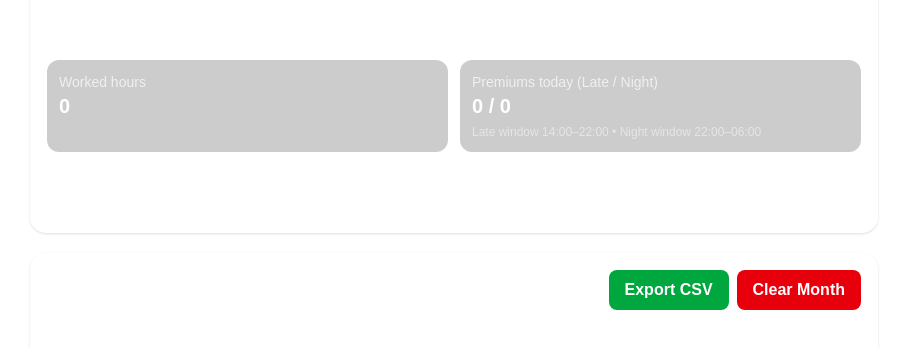
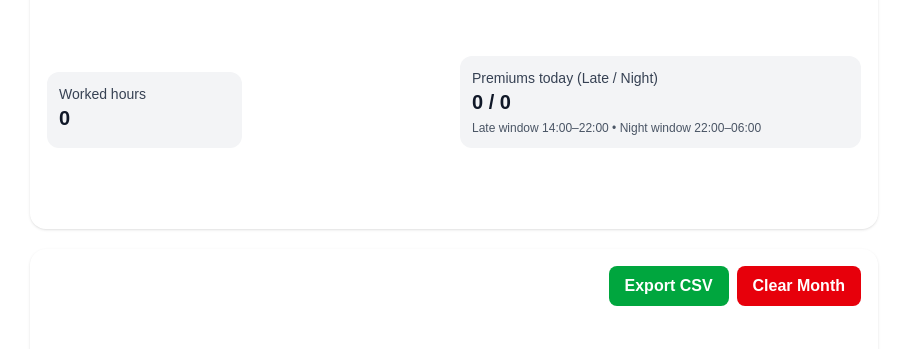
Before and after one commit to phil18019/wage-app, a Next.js app: page / in a window 1280 px wide. Shown: the part 477-826 px from the top of the page, without its empty margins (186-1093 px from the left). Built offline with nearby package versions, Linux system fonts and the light colour scheme.

Commit message:
Fix home summary cards layout

```diff
--- a/app/page.tsx
+++ b/app/page.tsx
@@ -507,20 +507,33 @@ export default function Home() {
             <div className={label}>Sick hours</div>
             <input className={input} value={sickHours} onChange={(e) => setSickHours(e.target.value)} placeholder="0" inputMode="decimal" />
           </div>
+
+          <div className="mt-4 grid grid-cols-1 sm:grid-cols-2 gap-3">
+
+  <div className="rounded-xl bg-gray-100 dark:bg-black/20 p-3">
+    <div className="text-sm text-gray-700 dark:text-white/70">
+      Worked hours
     </div>
 
-        <div className="mt-4 grid grid-cols-1 sm:grid-cols-2 gap-3">
-          <div className="rounded-xl bg-black/20 p-3">
-            <div className="text-sm text-white/70">Worked hours</div>
-            <div className="text-xl font-bold">{workedHours}</div>
+    <div className="text-xl font-bold text-gray-900 dark:text-white">
+      {workedHours}
     </div>
-          <div className="rounded-xl bg-black/20 p-3">
-            <div className="text-sm text-white/70">Premiums today (Late / Night)</div>
-            <div className="text-xl font-bold">
+  </div>
+  </div>
+  <div className="rounded-xl bg-gray-100 dark:bg-black/20 p-3">
+    <div className="text-sm text-gray-700 dark:text-white/70">
+      Premiums today (Late / Night)
+    </div>
+
+    <div className="text-xl font-bold text-gray-900 dark:text-white">
       {prem.lateHours} / {prem.nightHours}
     </div>
-            <div className="text-xs text-white/50 mt-1">Late window 14:00–22:00 • Night window 22:00–06:00</div>
+
+    <div className="text-xs text-gray-600 dark:text-white/50 mt-1">
+      Late window 14:00–22:00 • Night window 22:00–06:00
     </div>
+  </div>
+
 </div>
 
         <button
```
Lines whose indentation alone changed are shown as unchanged.
